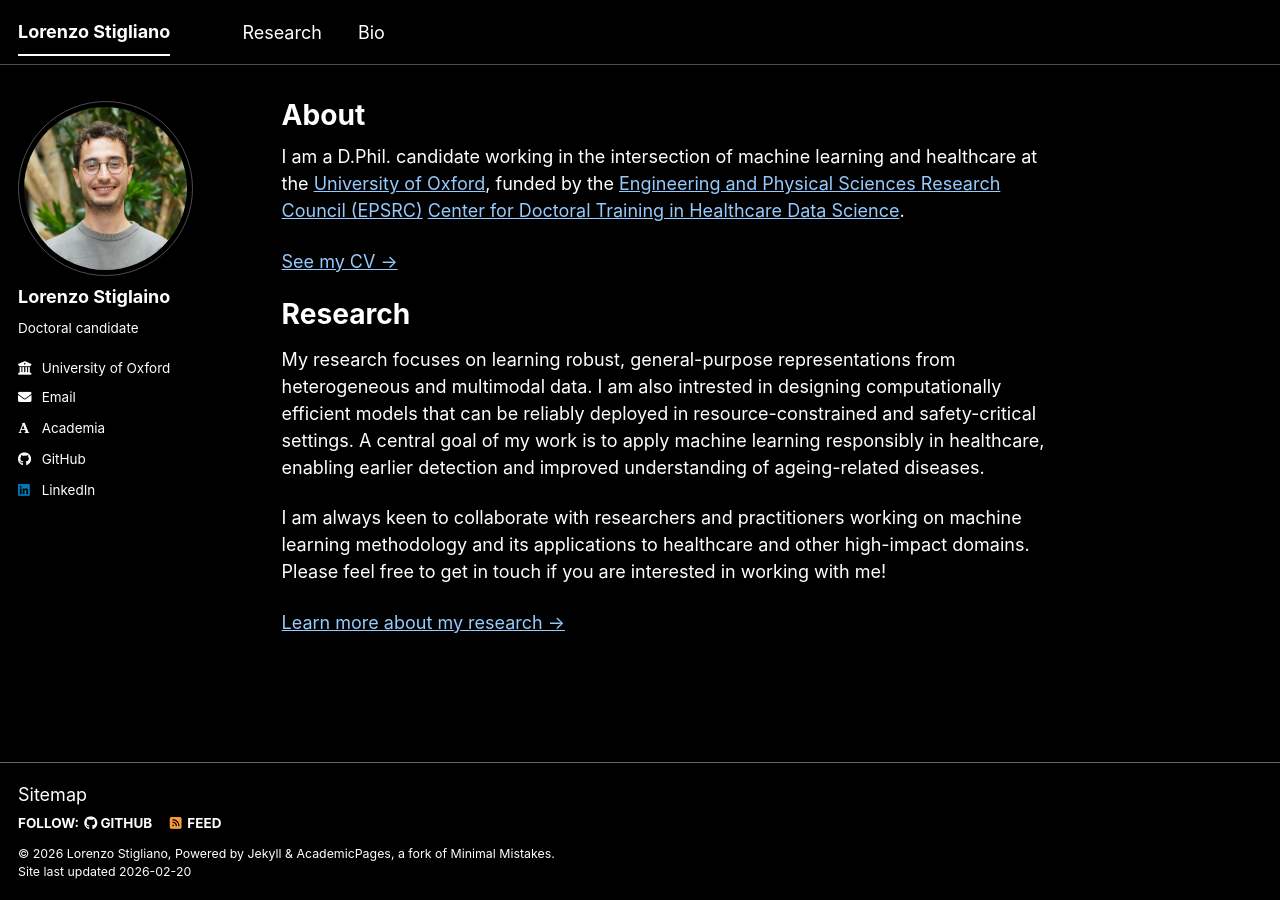
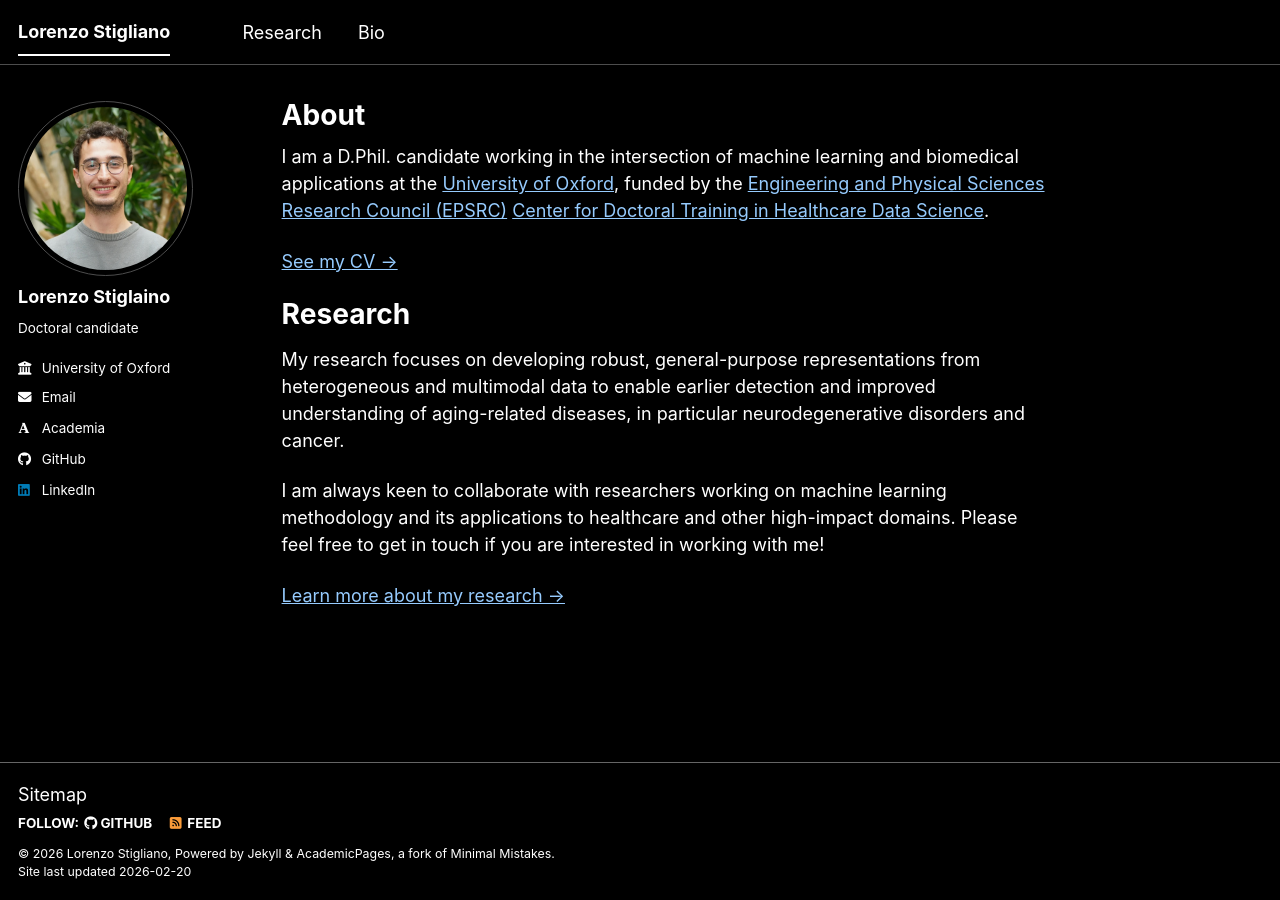
Before and after one commit to LorenzoStigliano/lorenzostigliano.github.io, a Jekyll site: the page built from _pages/about.md, in a window 1280 px wide. Built offline with Jekyll 4.4.1, drawn with Linux system fonts in a browser that asks for light colours; some web fonts are replaced; a script bundle is joined from its source files by our own code; library files that are not in the unit come from our copies.

Commit message:
update intresets

```diff
--- a/_pages/about.md
+++ b/_pages/about.md
@@ -7,15 +7,16 @@ redirect_from:
   - /about.html
 ---
 
-I am a D.Phil. candidate working in the intersection of machine learning and healthcare at the [University of Oxford](https://www.ox.ac.uk/), funded by the [Engineering and Physical Sciences Research Council (EPSRC)](https://www.ukri.org/councils/epsrc/) [Center for Doctoral Training in Healthcare Data Science](https://www.bdi.ox.ac.uk/study/cdt).
+I am a D.Phil. candidate working in the intersection of machine learning and biomedical applications at the [University of Oxford](https://www.ox.ac.uk/), funded by the [Engineering and Physical Sciences Research Council (EPSRC)](https://www.ukri.org/councils/epsrc/) [Center for Doctoral Training in Healthcare Data Science](https://www.bdi.ox.ac.uk/study/cdt).
 
 [See my CV →](/bio/)
 
 Research
 ======
 
-My research focuses on learning robust, general-purpose representations from heterogeneous and multimodal data. I am also intrested in designing computationally efficient models that can be reliably deployed in resource-constrained and safety-critical settings. A central goal of my work is to apply machine learning responsibly in healthcare, enabling earlier detection and improved understanding of ageing-related diseases.
 
-I am always keen to collaborate with researchers and practitioners working on machine learning methodology and its applications to healthcare and other high-impact domains. Please feel free to get in touch if you are interested in working with me!
+My research focuses on developing robust, general-purpose representations from heterogeneous and multimodal data to enable earlier detection and improved understanding of aging-related diseases, in particular neurodegenerative disorders and cancer.
+
+I am always keen to collaborate with researchers working on machine learning methodology and its applications to healthcare and other high-impact domains. Please feel free to get in touch if you are interested in working with me!
 
 [Learn more about my research →](/research/)
--- a/_pages/publications.html
+++ b/_pages/publications.html
@@ -11,7 +11,7 @@ author_profile: true
 
 {% include base_path %}
 
-<p>My current research interests lie at the intersection of machine learning methodology, model efficiency, and healthcare applications. In particular, I focus on three central research questions:</p>
+<p>My current research interests lie at the intersection of machine learning methodology, model efficiency, and biomedical applications. In particular, I focus on three central research questions:</p>
 
 <ul>
   <li>How can we learn rich, general-purpose representations from heterogeneous and multimodal data, enabling robust generalization?</li>
```
Also changed, not shown: _pages/cv.md (+2 -2 lines).
